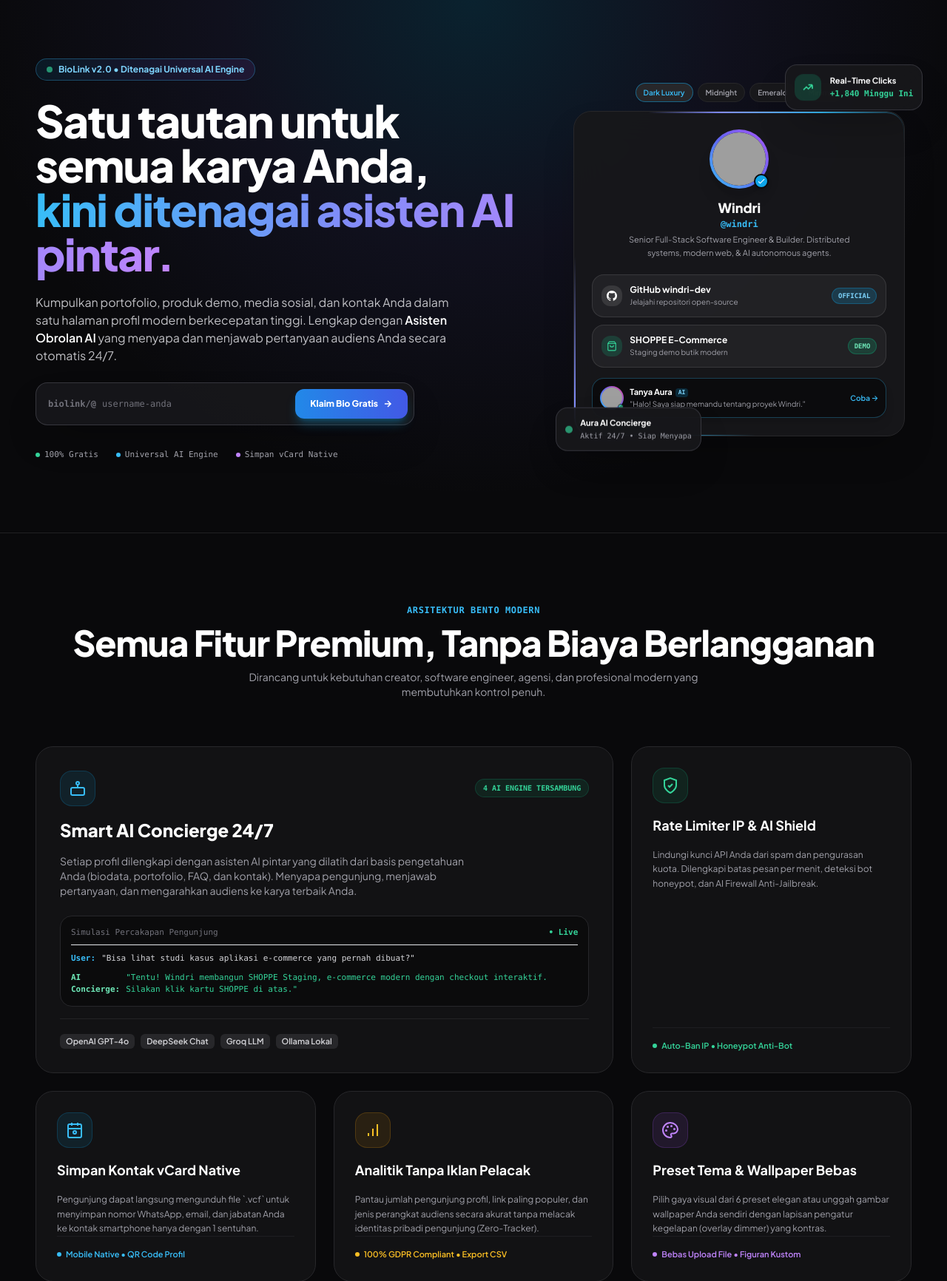
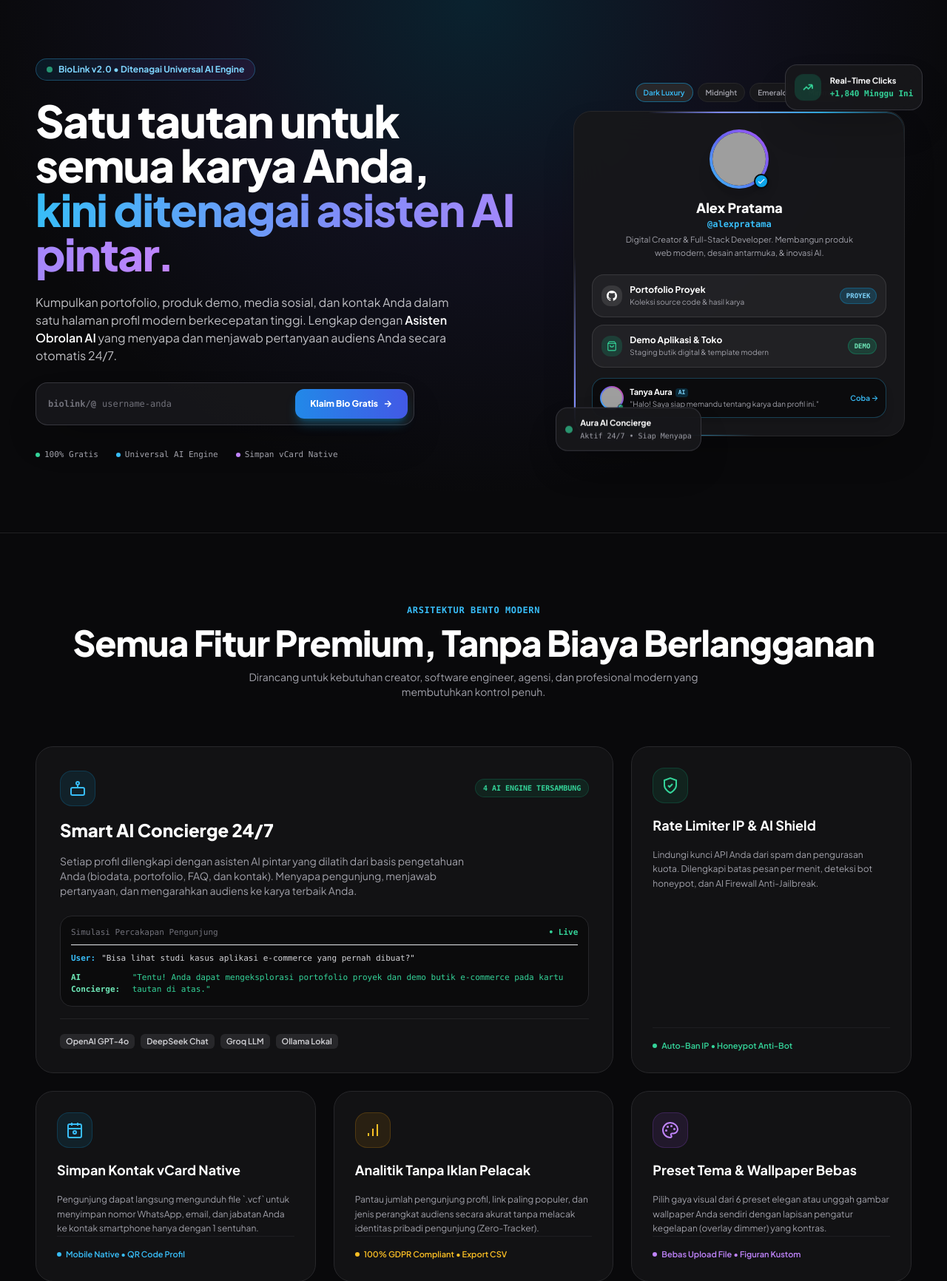
Before and after one commit to windri-dev/biolink, a Laravel app: page / in a window 1280 px wide. Shown: the part 81-1813 px from the top of the page at 74% size. Run offline with Laravel 12, Linux system fonts and the light colour scheme; data comes from the database, SQL or seed files in the repository; some libraries are stand-ins or nearby versions; some web fonts are replaced; grey boxes are pictures that could not be loaded.

Commit message:
refactor(landing): replace personal name with generic creator persona (Alex Pratama) and neutral community copy

```diff
--- a/resources/views/landing.blade.php
+++ b/resources/views/landing.blade.php
@@ -420,16 +420,16 @@
                         <!-- Avatar & Verified Badge -->
                         <div class="flex flex-col items-center text-center mb-5">
                             <div class="relative w-18 h-18 sm:w-20 sm:h-20 rounded-full p-1 bg-gradient-to-tr from-sky-400 via-indigo-500 to-purple-500 shadow-xl mb-3">
-                                <img src="https://images.unsplash.com/photo-1534528741775-53994a69daeb?w=200&auto=format&fit=crop&q=80" alt="Avatar Windri" class="w-full h-full object-cover rounded-full bg-zinc-950">
+                                <img src="https://images.unsplash.com/photo-1534528741775-53994a69daeb?w=200&auto=format&fit=crop&q=80" alt="Avatar Profil" class="w-full h-full object-cover rounded-full bg-zinc-950">
                                 <span class="absolute bottom-0 right-0 w-5 h-5 rounded-full bg-sky-500 border-2 border-zinc-950 text-white flex items-center justify-center p-0.5 shadow-md" title="Verified Creator">
                                     <svg class="w-3 h-3 fill-current" viewBox="0 0 24 24"><path d="M9 16.17L4.83 12l-1.42 1.41L9 19 21 7l-1.41-1.41L9 16.17z"/></svg>
                                 </span>
                             </div>
 
-                            <h3 id="mockupName" class="font-black text-lg text-white">Windri</h3>
-                            <p id="mockupHandle" class="text-xs font-mono text-sky-400 font-semibold mb-1">@windri</p>
+                            <h3 id="mockupName" class="font-black text-lg text-white">Alex Pratama</h3>
+                            <p id="mockupHandle" class="text-xs font-mono text-sky-400 font-semibold mb-1">@alexpratama</p>
                             <p id="mockupBio" class="text-[11px] text-zinc-400 max-w-xs mx-auto leading-relaxed">
-                                Senior Full-Stack Software Engineer & Builder. Distributed systems, modern web, & AI autonomous agents.
+                                Digital Creator & Full-Stack Developer. Membangun produk web modern, desain antarmuka, & inovasi AI.
                             </p>
                         </div>
 
@@ -441,11 +441,11 @@
                                         <svg class="w-3.5 h-3.5 fill-current" viewBox="0 0 24 24"><path d="M12 0C5.37 0 0 5.37 0 12c0 5.31 3.435 9.795 8.205 11.385.6.105.825-.255.825-.57 0-.285-.015-1.23-.015-2.235-3.015.555-3.795-.735-4.035-1.41-.135-.345-.72-1.41-1.23-1.695-.42-.225-1.02-.78-.015-.795.945-.015 1.62.87 1.845 1.23 1.08 1.815 2.805 1.305 3.495.99.105-.78.42-1.305.765-1.605-2.67-.3-5.46-1.335-5.46-5.925 0-1.305.465-2.385 1.23-3.225-.12-.3-.54-1.53.12-3.18 0 0 1.005-.315 3.3 1.23.96-.27 1.98-.405 3-.405s2.04.135 3 .405c2.295-1.56 3.3-1.23 3.3-1.23.66 1.65.24 2.88.12 3.18.765.84 1.23 1.905 1.23 3.225 0 4.605-2.805 5.625-5.475 5.925.435.375.81 1.095.81 2.22 0 1.605-.015 2.895-.015 3.3 0 .315.225.69.825.57A12.02 12.02 0 0024 12c0-6.63-5.37-12-12-12z"/></svg>
                                     </div>
                                     <div class="min-w-0">
-                                        <span class="mockup-link-title font-bold text-white block text-xs truncate">GitHub windri-dev</span>
-                                        <span class="mockup-link-desc text-[10px] text-zinc-400 block truncate">Jelajahi repositori open-source</span>
+                                        <span class="mockup-link-title font-bold text-white block text-xs truncate">Portofolio Proyek</span>
+                                        <span class="mockup-link-desc text-[10px] text-zinc-400 block truncate">Koleksi source code & hasil karya</span>
                                     </div>
                                 </div>
-                                <span class="text-[9px] bg-sky-500/20 text-sky-300 px-2 py-0.5 rounded-full font-mono font-bold border border-sky-500/30 flex-shrink-0">OFFICIAL</span>
+                                <span class="text-[9px] bg-sky-500/20 text-sky-300 px-2 py-0.5 rounded-full font-mono font-bold border border-sky-500/30 flex-shrink-0">PROYEK</span>
                             </div>
 
                             <div class="mockup-link-card p-3 rounded-2xl bg-white/5 border border-white/10 hover:border-emerald-400/40 transition-all flex items-center justify-between group/card cursor-pointer">
@@ -454,8 +454,8 @@
                                         <svg class="w-3.5 h-3.5" viewBox="0 0 24 24" fill="none" stroke="currentColor" stroke-width="2"><path d="M6 2 3 6v14a2 2 0 0 0 2 2h14a2 2 0 0 0 2-2V6l-3-4Z"/><path d="M3 6h18"/><path d="M16 10a4 4 0 0 1-8 0"/></svg>
                                     </div>
                                     <div class="min-w-0">
-                                        <span class="mockup-link-title font-bold text-white block text-xs truncate">SHOPPE E-Commerce</span>
-                                        <span class="mockup-link-desc text-[10px] text-zinc-400 block truncate">Staging demo butik modern</span>
+                                        <span class="mockup-link-title font-bold text-white block text-xs truncate">Demo Aplikasi & Toko</span>
+                                        <span class="mockup-link-desc text-[10px] text-zinc-400 block truncate">Staging butik digital & template modern</span>
                                     </div>
                                 </div>
                                 <span class="text-[9px] bg-emerald-500/20 text-emerald-300 px-2 py-0.5 rounded-full font-mono font-bold border border-emerald-500/30 flex-shrink-0">DEMO</span>
@@ -477,7 +477,7 @@
                                             <span>Tanya Aura</span>
                                             <span class="text-[8px] font-mono px-1 py-0.2 bg-sky-500/20 text-sky-300 rounded font-bold">AI</span>
                                         </span>
-                                        <p class="text-[10px] text-zinc-400 truncate max-w-[160px] sm:max-w-xs">"Halo! Saya siap memandu tentang proyek Windri."</p>
+                                        <p class="text-[10px] text-zinc-400 truncate max-w-[160px] sm:max-w-xs">"Halo! Saya siap memandu tentang karya dan profil ini."</p>
                                     </div>
                                 </div>
                                 <span id="heroChatToggleText" class="text-[10px] text-sky-400 font-semibold flex-shrink-0 whitespace-nowrap">Coba &rarr;</span>
@@ -488,15 +488,15 @@
                                 <div class="flex items-start gap-2">
                                     <span class="w-5 h-5 rounded-full bg-zinc-800 text-zinc-300 flex items-center justify-center text-[10px] font-bold flex-shrink-0">U</span>
                                     <div class="bg-zinc-800/90 text-zinc-200 px-2.5 py-1.5 rounded-xl rounded-tl-none">
-                                        Apa keahlian utama Windri?
+                                        Apa keahlian dan karya yang tersedia?
                                     </div>
                                 </div>
                                 <div class="flex items-start gap-2">
                                     <div class="w-5 h-5 rounded-full bg-sky-500/20 text-sky-400 flex items-center justify-center flex-shrink-0">
                                         <svg class="w-3 h-3 fill-current" viewBox="0 0 24 24"><path d="M12 2a2 2 0 0 1 2 2v2a2 2 0 0 1-2 2 2 2 0 0 1-2-2V4a2 2 0 0 1 2-2Z"/></svg>
                                     </div>
-                                    <div class="bg-sky-500/10 border border-sky-500/20 text-sky-200 px-2.5 py-1.5 rounded-xl rounded-tl-none">
-                                        Windri adalah Senior Full-Stack Engineer yang ahli di Modern PHP & Laravel, arsitektur server Linux terdistribusi, serta integrasi AI autonomous agents.
+                                    <div class="bg-sky-500/10 border border-sky-500/20 text-sky-200 px-2.5 py-1.5 rounded-xl rounded-tl-none leading-relaxed">
+                                        Alex adalah Digital Creator & Full-Stack Developer yang fokus pada pengembangan aplikasi web modern, UI/UX elegan, serta integrasi AI autonomous agents.
                                     </div>
                                 </div>
                             </div>
@@ -556,7 +556,7 @@
                                 </div>
                                 <div class="flex items-center gap-2 text-emerald-400 text-[11px]">
                                     <span class="text-emerald-300 font-bold">AI Concierge:</span>
-                                    <span>"Tentu! Windri membangun SHOPPE Staging, e-commerce modern dengan checkout interaktif. Silakan klik kartu SHOPPE di atas."</span>
+                                    <span>"Tentu! Anda dapat mengeksplorasi portofolio proyek dan demo butik e-commerce pada kartu tautan di atas."</span>
                                 </div>
                             </div>
                         </div>
@@ -729,7 +729,7 @@
                             <div class="flex items-start gap-2.5">
                                 <div class="w-7 h-7 rounded-full bg-zinc-800 text-zinc-300 flex items-center justify-center text-xs font-bold flex-shrink-0">T</div>
                                 <div class="p-3 rounded-2xl rounded-tl-none bg-zinc-800 text-zinc-200 max-w-sm">
-                                    Halo! Apakah Windri sedang membuka lowongan konsultasi arsitektur cloud?
+                                    Halo! Apakah Anda sedang membuka lowongan konsultasi proyek?
                                 </div>
                             </div>
 
@@ -738,8 +738,8 @@
                                     <svg class="w-4 h-4 fill-current" viewBox="0 0 24 24"><path d="M12 2a2 2 0 0 1 2 2v2a2 2 0 0 1-2 2 2 2 0 0 1-2-2V4a2 2 0 0 1 2-2Z"/></svg>
                                 </div>
                                 <div class="p-3 rounded-2xl rounded-tl-none bg-sky-500/10 border border-sky-500/20 text-sky-100 max-w-sm space-y-1.5 leading-relaxed">
-                                    <p>Tentu saja! Windri saat ini terbuka untuk konsultasi arsitektur cloud private, automasi Proxmox, dan orkestrasi bot otonom.</p>
-                                    <p class="text-[11px] text-zinc-400">Anda dapat menghubungi beliau langsung via Telegram <strong>@windri</strong> atau mengklik tombol Simpan Kontak di bio.</p>
+                                    <p>Tentu saja! Kami saat ini terbuka untuk konsultasi teknis, kolaborasi proyek kreatif, dan pengembangan aplikasi web modern.</p>
+                                    <p class="text-[11px] text-zinc-400">Anda dapat menghubungi langsung via saluran pesan atau mengklik tombol Simpan Kontak di bio.</p>
                                 </div>
                             </div>
                         </div>
@@ -983,7 +983,7 @@
             <div class="rounded-3xl border border-zinc-800 bg-zinc-900/80 p-5 sm:p-8 shadow-2xl backdrop-blur-xl space-y-4 max-w-3xl mx-auto">
                 <div class="flex items-center gap-2 border-b border-zinc-800 pb-3 text-xs text-zinc-400">
                     <svg class="w-4 h-4 text-sky-400" fill="none" viewBox="0 0 24 24" stroke="currentColor" stroke-width="2"><circle cx="11" cy="11" r="8"></circle><line x1="21" y1="21" x2="16.65" y2="16.65"></line></svg>
-                    <span class="font-mono text-[11px] truncate min-w-0">Google Search &bull; "Windri BioLink Indonesia"</span>
+                    <span class="font-mono text-[11px] truncate min-w-0">Google Search &bull; "Alex Pratama BioLink Indonesia"</span>
                 </div>
 
                 <div class="space-y-2 text-left">
@@ -992,33 +992,33 @@
                         <img src="{{ asset('Logo.png') }}" alt="Favicon" class="w-4 h-4 object-contain">
                         <div class="flex flex-col">
                             <span class="text-xs font-medium text-white">BioLink</span>
-                            <span class="text-[11px] text-zinc-500 font-mono">https://bio.wn-cdn.net/@windri</span>
+                            <span class="text-[11px] text-zinc-500 font-mono">https://bio.wn-cdn.net/@alexpratama</span>
                         </div>
                     </div>
 
                     <!-- Clickable Title -->
                     <h3 class="text-base sm:text-lg font-bold text-[#8ab4f8] hover:underline cursor-pointer leading-snug">
-                        Windri (@windri) &bull; Senior Full-Stack Engineer | BioLink Resmi
+                        Alex Pratama (@alexpratama) &bull; Digital Creator & Developer | BioLink Resmi
                     </h3>
 
                     <!-- Snippet Description -->
                     <p class="text-xs sm:text-sm text-[#bdc1c6] leading-relaxed">
-                        Hub profil resmi Windri. Temukan repositori GitHub windri-dev, live demo aplikasi SHOPPE, arsitektur server terdistribusi, dan kontak kolaborasi langsung via Telegram...
+                        Hub profil resmi Alex Pratama. Temukan tautan portofolio, demo proyek aplikasi, karya kreatif, dan kontak kolaborasi langsung via tautan bio resmi...
                     </p>
 
                     <!-- Google Sitelinks Rich Snippets (Responsive Grid) -->
                     <div class="grid grid-cols-1 sm:grid-cols-2 gap-2 pt-3 border-t border-zinc-700/60">
                         <div class="p-2.5 rounded-xl bg-zinc-800/40 hover:bg-zinc-800/80 transition-colors cursor-pointer">
-                            <span class="text-xs font-bold text-[#8ab4f8] block hover:underline truncate">GitHub windri-dev</span>
-                            <span class="text-[11px] text-zinc-400 block truncate">Jelajahi repositori open-source</span>
+                            <span class="text-xs font-bold text-[#8ab4f8] block hover:underline truncate">Portofolio Proyek</span>
+                            <span class="text-[11px] text-zinc-400 block truncate">Jelajahi karya & repositori</span>
                         </div>
                         <div class="p-2.5 rounded-xl bg-zinc-800/40 hover:bg-zinc-800/80 transition-colors cursor-pointer">
-                            <span class="text-xs font-bold text-[#8ab4f8] block hover:underline truncate">SHOPPE E-Commerce</span>
-                            <span class="text-[11px] text-zinc-400 block truncate">Staging demo butik modern</span>
+                            <span class="text-xs font-bold text-[#8ab4f8] block hover:underline truncate">Demo Aplikasi Web</span>
+                            <span class="text-[11px] text-zinc-400 block truncate">Staging butik & template digital</span>
                         </div>
                         <div class="p-2.5 rounded-xl bg-zinc-800/40 hover:bg-zinc-800/80 transition-colors cursor-pointer">
-                            <span class="text-xs font-bold text-[#8ab4f8] block hover:underline truncate">Kontak Telegram</span>
-                            <span class="text-[11px] text-zinc-400 block truncate">Diskusi proyek & konsultasi</span>
+                            <span class="text-xs font-bold text-[#8ab4f8] block hover:underline truncate">Kontak Kolaborasi</span>
+                            <span class="text-[11px] text-zinc-400 block truncate">Diskusi proyek & kerja sama</span>
                         </div>
                         <div class="p-2.5 rounded-xl bg-zinc-800/40 hover:bg-zinc-800/80 transition-colors cursor-pointer">
                             <span class="text-xs font-bold text-[#8ab4f8] block hover:underline truncate">Simpan Kontak vCard</span>
@@ -1166,7 +1166,7 @@
             <div class="space-y-3 text-left">
                 <h4 class="font-bold text-white uppercase tracking-wider text-[11px]">Pengembang</h4>
                 <ul class="space-y-2 text-zinc-400">
-                    <li><a href="https://github.com/windri-dev/biolink" target="_blank" class="hover:text-white transition-colors flex items-center gap-1">GitHub @windri-dev</a></li>
+                    <li><a href="https://github.com/windri-dev/biolink" target="_blank" class="hover:text-white transition-colors flex items-center gap-1">GitHub Repositori</a></li>
                     <li><a href="/login" class="hover:text-white transition-colors">Masuk Studio</a></li>
                     <li><a href="/register" class="hover:text-white transition-colors">Klaim Handle</a></li>
                     <li><a href="/sitemap.xml" class="hover:text-white transition-colors">Sitemap XML</a></li>
@@ -1177,8 +1177,8 @@
             <div class="space-y-3 text-left">
                 <h4 class="font-bold text-white uppercase tracking-wider text-[11px]">Ekosistem Node</h4>
                 <ul class="space-y-2 text-zinc-400">
-                    <li><a href="https://t.me/windri" target="_blank" class="hover:text-white transition-colors">Telegram Resmi</a></li>
-                    <li><a href="https://shoppe-staging.wn-cdn.net" target="_blank" class="hover:text-white transition-colors">SHOPPE Staging</a></li>
+                    <li><a href="https://t.me/" target="_blank" class="hover:text-white transition-colors">Komunitas Pengguna</a></li>
+                    <li><a href="https://shoppe-staging.wn-cdn.net" target="_blank" class="hover:text-white transition-colors">SHOPPE Demo</a></li>
                     <li><span class="text-zinc-500 font-mono text-[10px]">Cloudflare Edge</span></li>
                     <li><span class="text-zinc-500 font-mono text-[10px]">Node v2.0-Prod</span></li>
                 </ul>
@@ -1192,8 +1192,8 @@
             <p class="flex items-center gap-1.5">
                 <span>Dibuat dengan</span>
                 <span class="text-rose-500">&hearts;</span>
-                <span>oleh</span>
-                <a href="https://github.com/windri-dev" target="_blank" class="text-zinc-300 hover:text-white underline font-semibold">windri-dev</a>
+                <span>untuk</span>
+                <span class="text-zinc-300 font-semibold">Komunitas Kreator & Developer</span>
             </p>
         </div>
     </footer>
```
